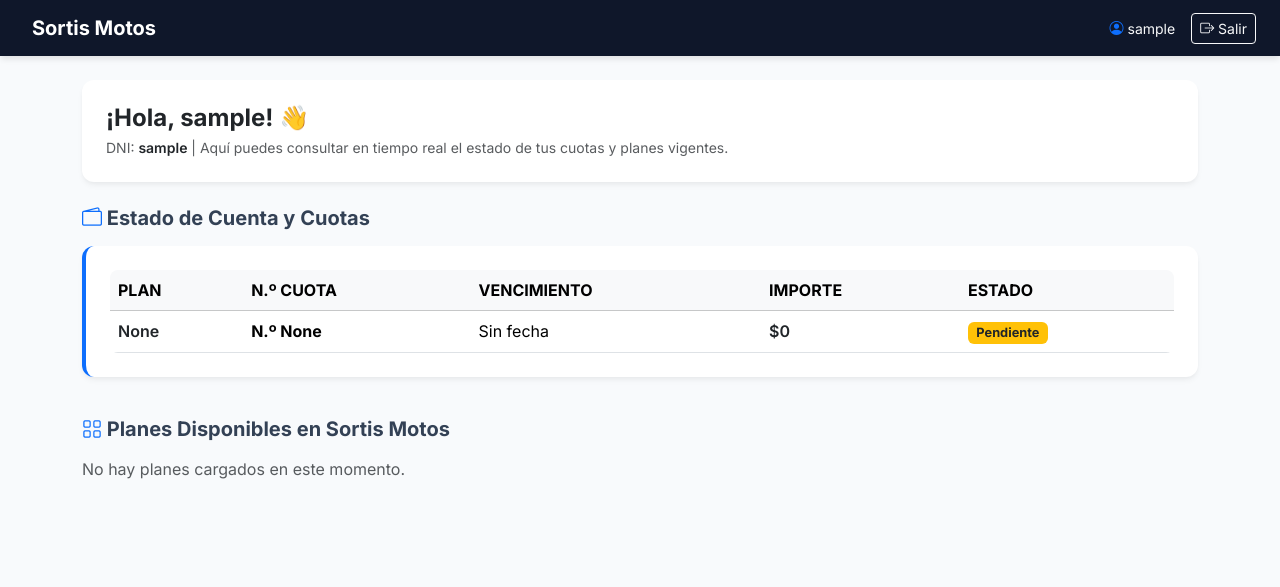
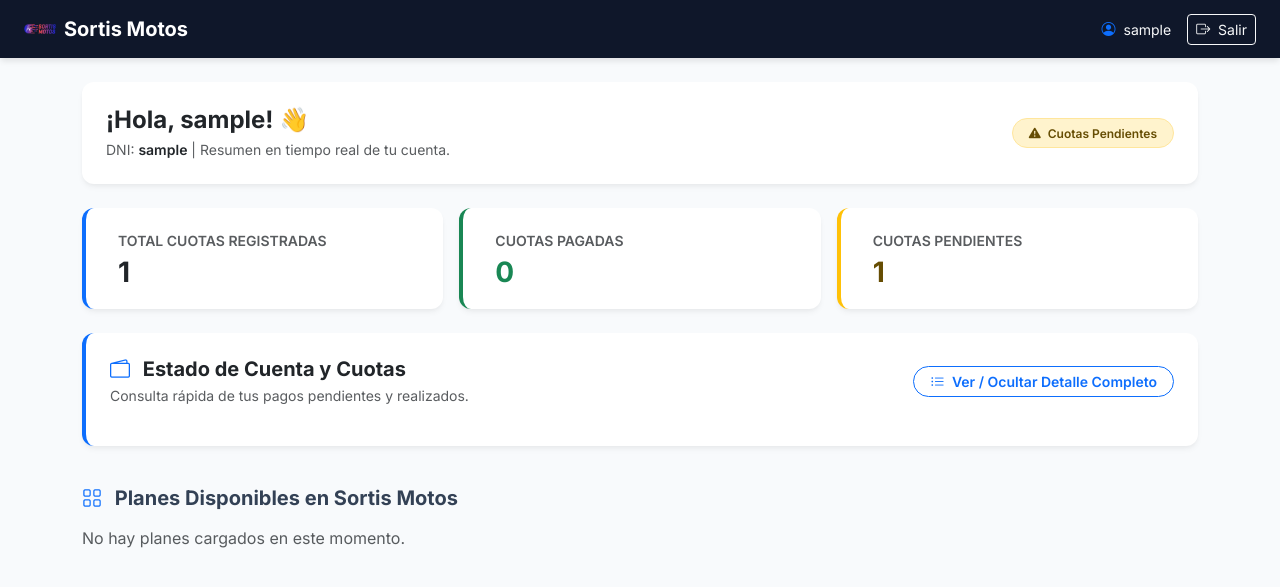
Before and after one commit to killerchipy723/sortis-whatsapp, a Flask app: page /index in a window 1280 px wide. Shown: the top 587 px of the page. Run offline with Flask 3, Linux system fonts and the light colour scheme; the visitor is signed in with stand-in values (Sample User, id 1); data that the repository does not hold is empty.

Commit message:
ok modificaciones logicas

```diff
--- a/templates/index.html
+++ b/templates/index.html
@@ -41,19 +41,19 @@
 </head>
 <body>
 
-    <!-- Navbar Superior -->
+    <!-- Navbar Superior con Logo Estático -->
     <nav class="navbar navbar-expand-lg navbar-dark navbar-sortis sticky-top">
         <div class="container-fluid px-4">
             <a class="navbar-brand fw-bold d-flex align-items-center gap-2" href="#">
-                <i class="bi bi-motorcycle text-primary fs-4"></i> Sortis Motos
+                <img src="{{ url_for('static', filename='img/logo.png') }}" alt="Sortis Motos" style="width: 32px; height: 32px; object-fit: contain;">
+                <span>Sortis Motos</span>
             </a>
             <div class="d-flex align-items-center gap-3">
                 <span class="text-light small d-none d-sm-inline">
-                    <i class="bi bi-person-circle text-primary"></i> {{ session.get('user_name', 'Cliente') }}
+                    <i class="bi bi-person-circle text-primary me-1"></i> {{ session.get('user_name', 'Cliente') }}
                 </span>
-                <!-- Ruta de Logout integrada -->
                 <a href="/logout" class="btn btn-outline-light btn-sm">
-                    <i class="bi bi-box-arrow-right"></i> Salir
+                    <i class="bi bi-box-arrow-right me-1"></i> Salir
                 </a>
             </div>
         </div>
@@ -62,23 +62,89 @@
     <!-- Contenido Principal -->
     <div class="container py-4">
 
-        <!-- Saludo y Resumen del Cliente -->
+        <!-- Saludo y Resumen de Estado -->
         <div class="row mb-4">
             <div class="col-12">
-                <div class="p-4 bg-white card-dashboard">
+                <div class="p-4 bg-white card-dashboard d-flex flex-column flex-md-row justify-content-between align-items-start align-items-md-center gap-3">
+                    <div>
                         <h4 class="fw-bold text-dark mb-1">¡Hola, {{ session.get('user_name', 'Cliente') }}! 👋</h4>
-                    <p class="text-muted small mb-0">DNI: <span class="fw-semibold text-dark">{{ session.get('user_dni') }}</span> | Aquí puedes consultar en tiempo real el estado de tus cuotas y planes vigentes.</p>
+                        <p class="text-muted small mb-0">DNI: <span class="fw-semibold text-dark">{{ session.get('user_dni') }}</span> | Resumen en tiempo real de tu cuenta.</p>
+                    </div>
+                    {% if cuotas %}
+                        {% set total_cuotas = cuotas|length %}
+                        {% set pagadas = cuotas|selectattr('estado', 'equalto', 'Pagado')|list|length %}
+                        {% set pendientes = total_cuotas - pagadas %}
+                        <div>
+                            {% if pendientes == 0 %}
+                                <span class="badge bg-success-subtle text-success border border-success-subtle px-3 py-2 rounded-pill fw-semibold">
+                                    <i class="bi bi-check-circle-fill me-1"></i> Al día
+                                </span>
+                            {% else %}
+                                <span class="badge bg-warning-subtle text-warning-emphasis border border-warning-subtle px-3 py-2 rounded-pill fw-semibold">
+                                    <i class="bi bi-exclamation-triangle-fill me-1"></i> Cuotas Pendientes
+                                </span>
+                            {% endif %}
+                        </div>
+                    {% endif %}
                 </div>
             </div>
         </div>
 
+        <!-- Tarjetas de Resumen Rápido (Métricas de la Cuenta) -->
+        {% if cuotas %}
+            {% set total_cuotas = cuotas|length %}
+            {% set pagadas = cuotas|selectattr('estado', 'equalto', 'Pagado')|list|length %}
+            {% set pendientes = total_cuotas - pagadas %}
+
+            <div class="row g-3 mb-4">
+                <div class="col-md-4">
+                    <div class="card card-dashboard p-3 bg-white border-start border-primary border-4">
+                        <div class="card-body py-1">
+                            <span class="text-muted small fw-semibold text-uppercase">Total Cuotas Registradas</span>
+                            <h3 class="fw-bold text-dark mt-1 mb-0">{{ total_cuotas }}</h3>
+                        </div>
+                    </div>
+                </div>
+                <div class="col-md-4">
+                    <div class="card card-dashboard p-3 bg-white border-start border-success border-4">
+                        <div class="card-body py-1">
+                            <span class="text-muted small fw-semibold text-uppercase">Cuotas Pagadas</span>
+                            <h3 class="fw-bold text-success mt-1 mb-0">{{ pagadas }}</h3>
+                        </div>
+                    </div>
+                </div>
+                <div class="col-md-4">
+                    <div class="card card-dashboard p-3 bg-white border-start border-warning border-4">
+                        <div class="card-body py-1">
+                            <span class="text-muted small fw-semibold text-uppercase">Cuotas Pendientes</span>
+                            <h3 class="fw-bold text-warning-emphasis mt-1 mb-0">{{ pendientes }}</h3>
+                        </div>
+                    </div>
+                </div>
+            </div>
+        {% endif %}
+
         <!-- Sección: Estado de Mis Cuotas -->
         <div class="row mb-4">
             <div class="col-12">
-                <h5 class="fw-bold mb-3"><i class="bi bi-wallet2 text-primary"></i> Estado de Cuenta y Cuotas</h5>
 
                 <div class="card card-dashboard card-plan p-3 p-md-4 bg-white mb-3">
-                    <div class="table-responsive">
+                    <div class="d-flex flex-column flex-md-row justify-content-between align-items-start align-items-md-center gap-2 mb-3">
+                        <div>
+                            <h5 class="fw-bold mb-1 text-dark"><i class="bi bi-wallet2 text-primary me-2"></i> Estado de Cuenta y Cuotas</h5>
+                            <p class="text-muted small mb-0">Consulta rápida de tus pagos pendientes y realizados.</p>
+                        </div>
+
+                        {% if cuotas %}
+                        <button class="btn btn-outline-primary btn-sm fw-semibold rounded-pill px-3 mt-2 mt-md-0" type="button" data-bs-toggle="collapse" data-bs-target="#tablaDetalleCuotas" aria-expanded="false" aria-controls="tablaDetalleCuotas">
+                            <i class="bi bi-list-ul me-1"></i> Ver / Ocultar Detalle Completo
+                        </button>
+                        {% endif %}
+                    </div>
+
+                    <!-- Tabla Completa Oculta en Acordeón/Desplegable -->
+                    <div class="collapse {% if not cuotas %}show{% endif %}" id="tablaDetalleCuotas">
+                        <div class="table-responsive mt-2">
                             <table class="table table-hover align-middle mb-0">
                                 <thead class="table-light text-uppercase fs-7">
                                     <tr>
@@ -123,13 +189,15 @@
                             </table>
                         </div>
                     </div>
+
+                </div>
             </div>
         </div>
 
         <!-- Sección: Catálogo de Planes Disponibles -->
         <div class="row">
-            <div class="col-12">
-                <h5 class="fw-bold mb-3"><i class="bi bi-grid text-primary"></i> Planes Disponibles en Sortis Motos</h5>
+            <div class="col-12 mb-3">
+                <h5 class="fw-bold mb-0"><i class="bi bi-grid text-primary me-2"></i> Planes Disponibles en Sortis Motos</h5>
             </div>
 
             {% if planes %}
@@ -138,12 +206,12 @@
                     <div class="card card-dashboard p-3 h-100 bg-white">
                         <div class="card-body d-flex flex-column justify-content-between">
                             <div>
-                                <h5 class="fw-bold text-primary">{{ plan.nombreplan }}</h5>
-                                <p class="text-muted small">
+                                <h5 class="fw-bold text-primary mb-2">{{ plan.nombreplan }}</h5>
+                                <p class="text-muted small mb-3">
                                     {{ plan.descripcion if plan.descripcion else 'Plan de financiación oficial de Sortis Motos.' }}
                                 </p>
                                 <p class="text-muted small mb-2">
-                                    <i class="bi bi-clock-history"></i> Cantidad de cuotas: <strong>{{ plan.cantcuotas if plan.cantcuotas else 'N/A' }}</strong>
+                                    <i class="bi bi-clock-history me-1"></i> Cantidad de cuotas: <strong>{{ plan.cantcuotas if plan.cantcuotas else 'N/A' }}</strong>
                                 </p>
                             </div>
                             <div>
```
Lines whose indentation alone changed are shown as unchanged.
